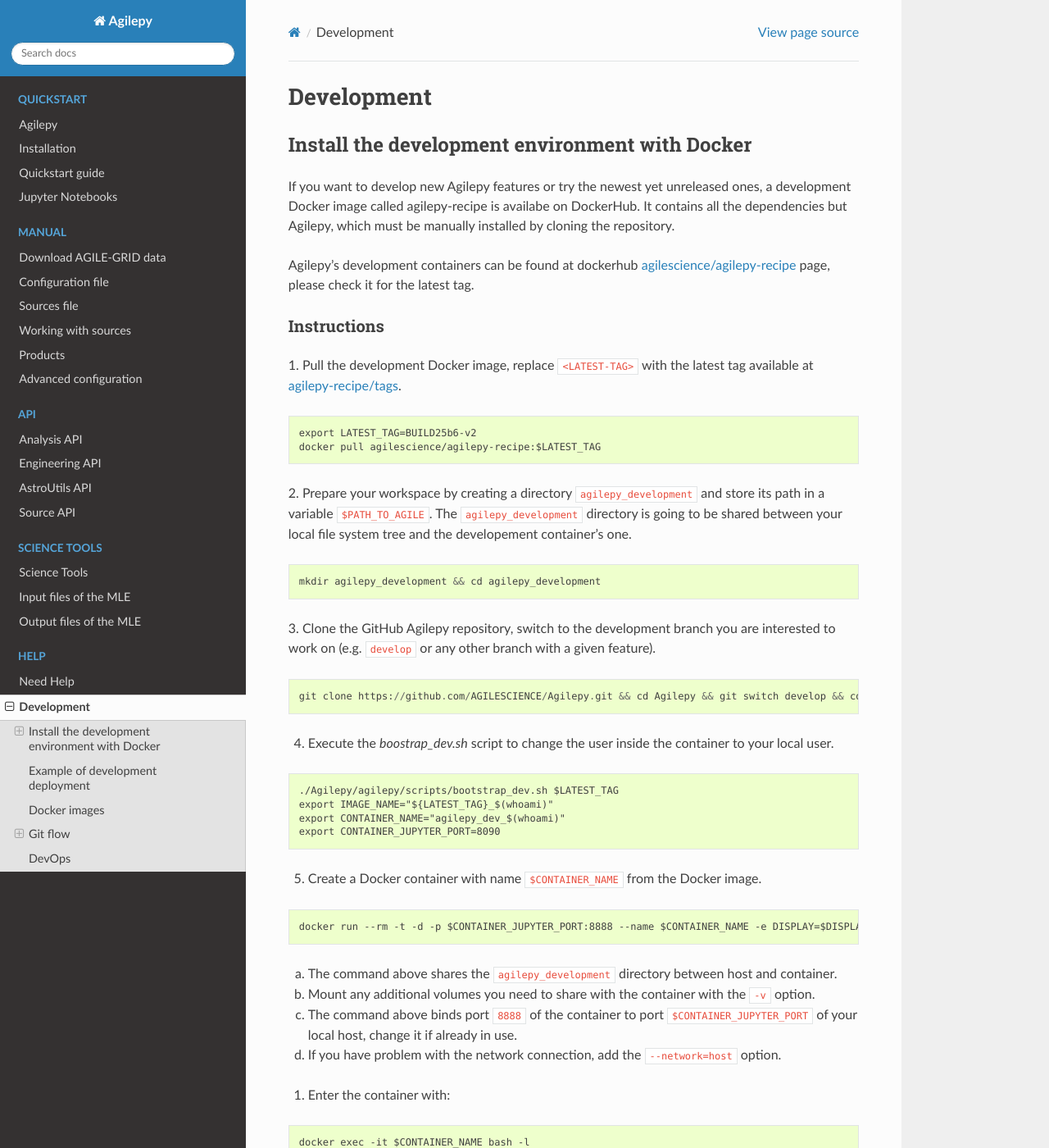
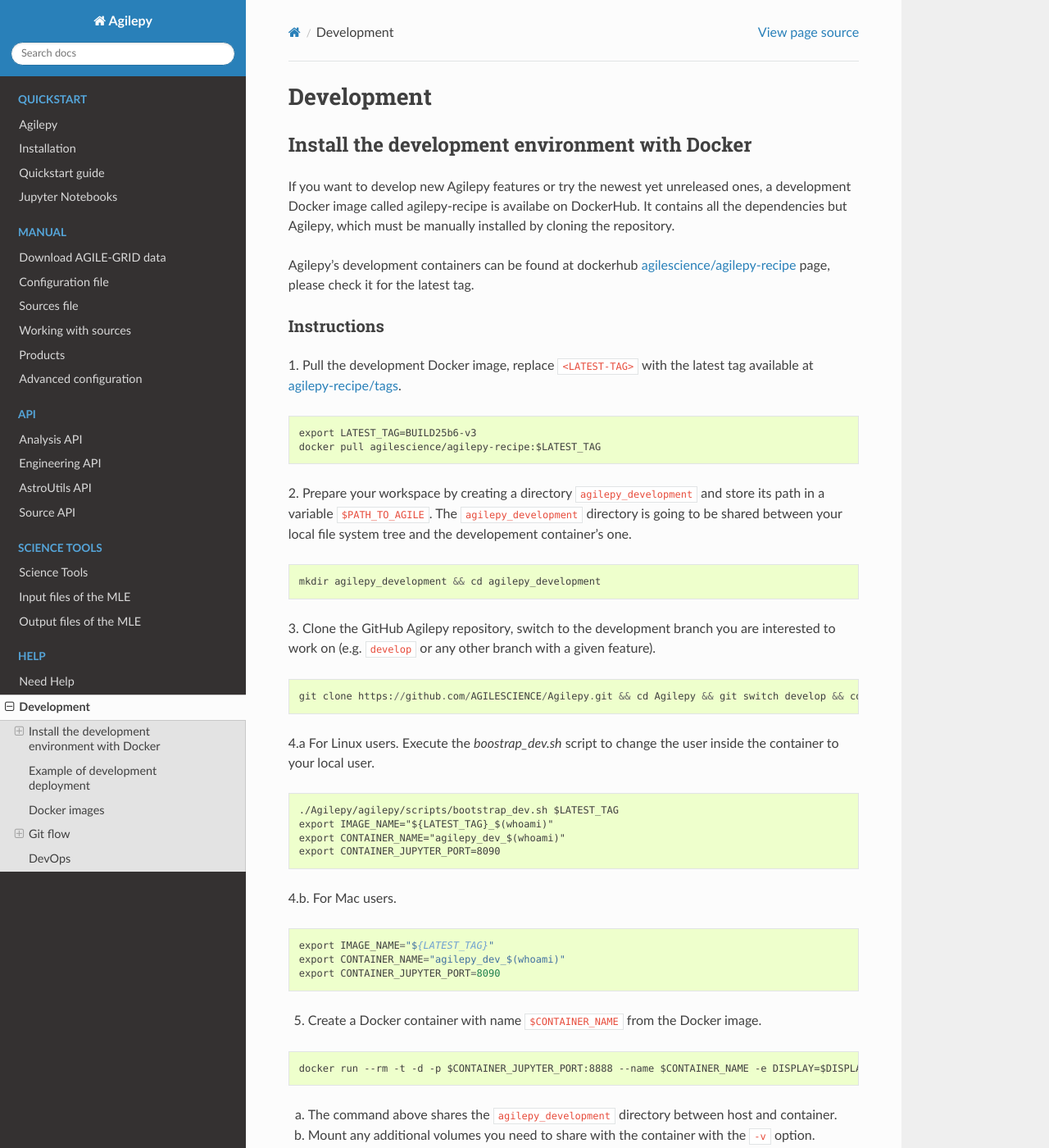
Before and after one commit to AGILESCIENCE/Agilepy, a Sphinx documentation site: the page built from docs/source/help/development.rst, in a window 1280 px wide and 1400 px high. Shown: the whole window at 82% size. Built offline with Sphinx 7.4.7 and the Read the Docs theme 2.0.0, drawn with Linux system fonts in a browser that asks for light colours.

Commit message:
docs for Mac

```diff
--- a/docs/source/help/development.rst
+++ b/docs/source/help/development.rst
@@ -20,7 +20,7 @@
 
 .. code-block::
 
-    export LATEST_TAG=BUILD25b6-v2
+    export LATEST_TAG=BUILD25b6-v3
     docker pull agilescience/agilepy-recipe:$LATEST_TAG
 
 2. Prepare your workspace by creating a directory :code:`agilepy_development`
@@ -38,12 +38,20 @@
 
     git clone https://github.com/AGILESCIENCE/Agilepy.git && cd Agilepy && git switch develop && cd ..
 
-4. Execute the `boostrap_dev.sh` script to change the user inside the container to your local user.
+4.a For Linux users. Execute the `boostrap_dev.sh` script to change the user inside the container to your local user.
 
 .. code-block::
 
     ./Agilepy/agilepy/scripts/bootstrap_dev.sh $LATEST_TAG
     export IMAGE_NAME="${LATEST_TAG}_$(whoami)"
+    export CONTAINER_NAME="agilepy_dev_$(whoami)"
+    export CONTAINER_JUPYTER_PORT=8090
+
+4.b. For Mac users.
+
+.. code-block::
+
+    export IMAGE_NAME="${LATEST_TAG}"
     export CONTAINER_NAME="agilepy_dev_$(whoami)"
     export CONTAINER_JUPYTER_PORT=8090
 
```
